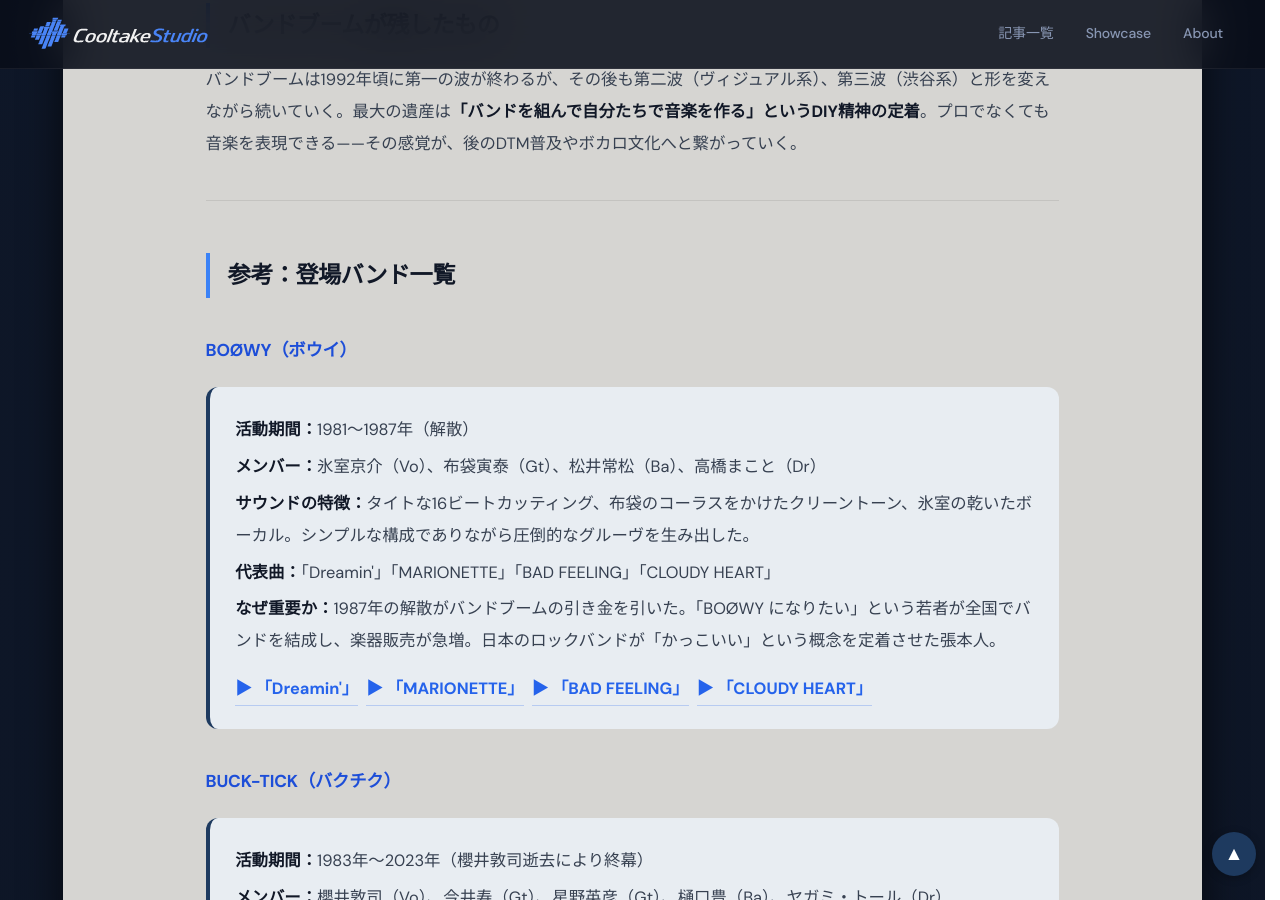
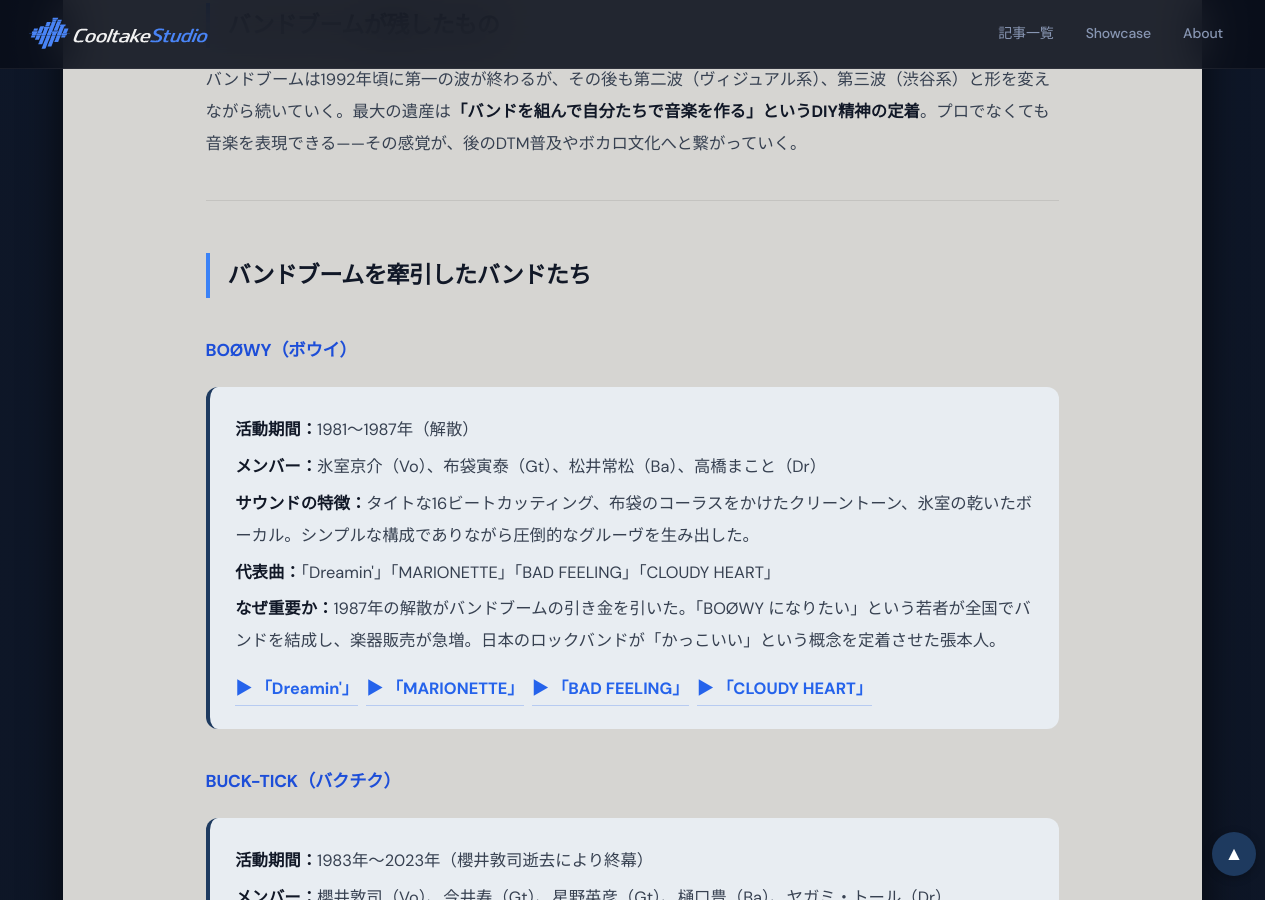
Before and after one commit to cooltake/cooltake-staging, a Jekyll site: the page built from _posts/2026-05-30-japan-music-08-band-boom.md, in a window 1280 px wide and 900 px high, scrolled down 5549 px. Built offline with Jekyll 4.4.1, drawn with Linux system fonts in a browser that asks for light colours; some web fonts are replaced.

Commit message:
fix: バンド一覧見出しを「バンドブームを牽引したバンドたち」に修正

```diff
--- a/_posts/2026-05-30-japan-music-08-band-boom.md
+++ b/_posts/2026-05-30-japan-music-08-band-boom.md
@@ -100,7 +100,7 @@
 
 ---
 
-## 参考：登場バンド一覧
+## バンドブームを牽引したバンドたち
 
 ### BOØWY（ボウイ）
 
```
